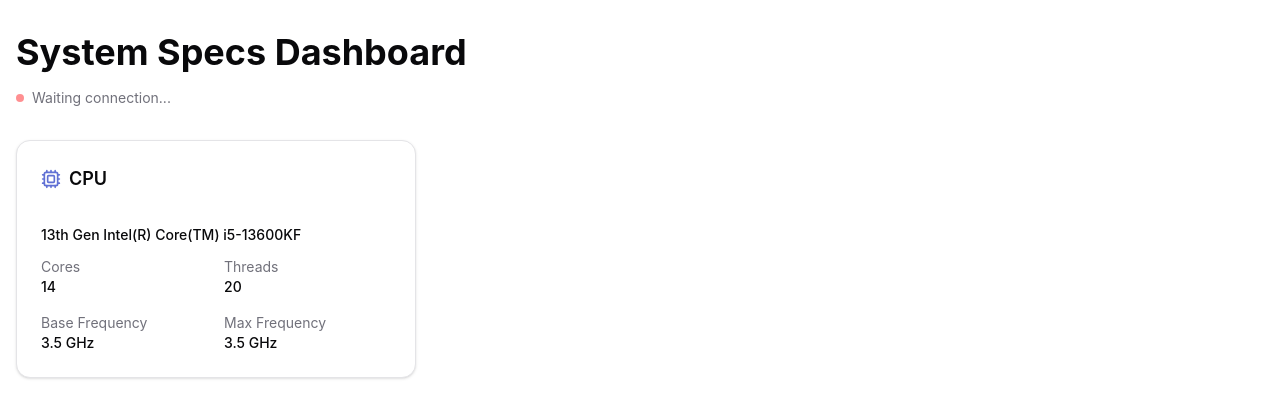
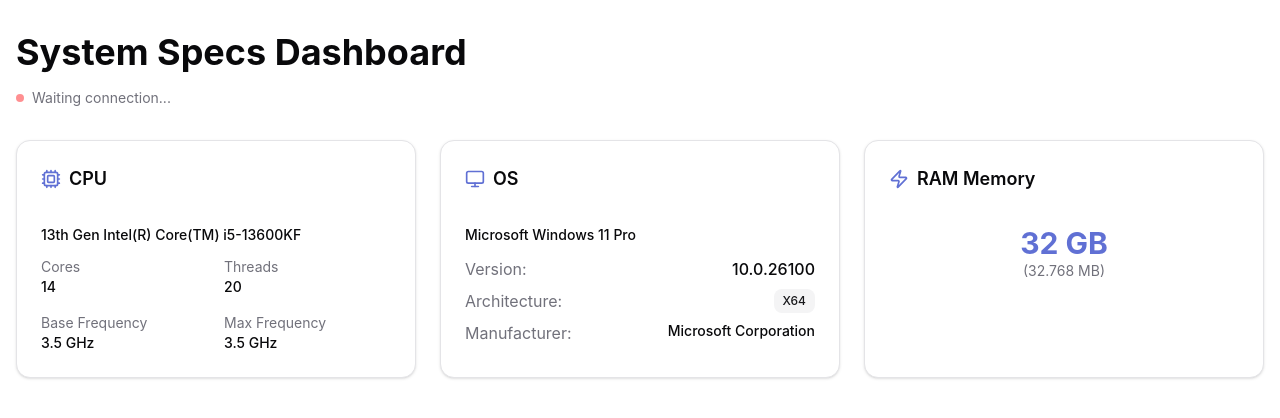
Before and after one commit to Rotwo/PcSpecsRPC, a React (Vite) app in the folder frontend/pc-specs-rpc-web/: page /specs in a window 1280 px wide. Shown: the top 418 px of the page. Built offline with nearby package versions, Linux system fonts and the light colour scheme; what react-signalr would draw is missing.

Commit message:
Add Memory Info

```diff
--- /dev/null
+++ b/frontend/pc-specs-rpc-web/src/components/RamInfo.tsx
@@ -0,0 +1,21 @@
+import { Card, CardContent, CardHeader, CardTitle } from '@/components/ui/card'
+import { Zap } from 'lucide-react'
+
+export default function RamInfo() {
+  return (
+    <Card className="col-span-1">
+      <CardHeader className="flex flex-row items-center space-y-0 pb-2">
+        <CardTitle className="text-lg font-semibold flex items-center gap-2">
+          <Zap className="size-5 text-accent" />
+          RAM Memory
+        </CardTitle>
+      </CardHeader>
+      <CardContent className="space-y-3">
+        <div className="text-center">
+          <p className="text-3xl font-bold text-accent">32 GB</p>
+          <p className="text-sm text-muted-foreground">(32.768 MB)</p>
+        </div>
+      </CardContent>
+    </Card>
+  )
+}
--- a/frontend/pc-specs-rpc-web/src/components/SystemInfoDashboard.tsx
+++ b/frontend/pc-specs-rpc-web/src/components/SystemInfoDashboard.tsx
@@ -1,5 +1,7 @@
 import type { SystemData } from '@/types'
 import CpuInfo from './CpuInfo'
+import OsInfo from './OsInfo'
+import RamInfo from './RamInfo'
 
 interface SystemInfoDashboardProps {
   data: SystemData | null
@@ -11,6 +13,8 @@
   return (
     <div className="grid grid-cols-1 md:grid-cols-2 lg:grid-cols-3 gap-6">
       <CpuInfo />
+      <OsInfo />
+      <RamInfo />
     </div>
   )
 }
```
